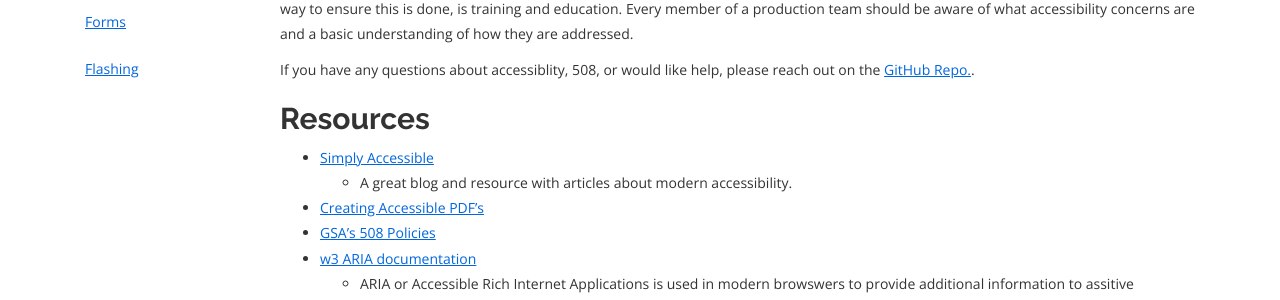
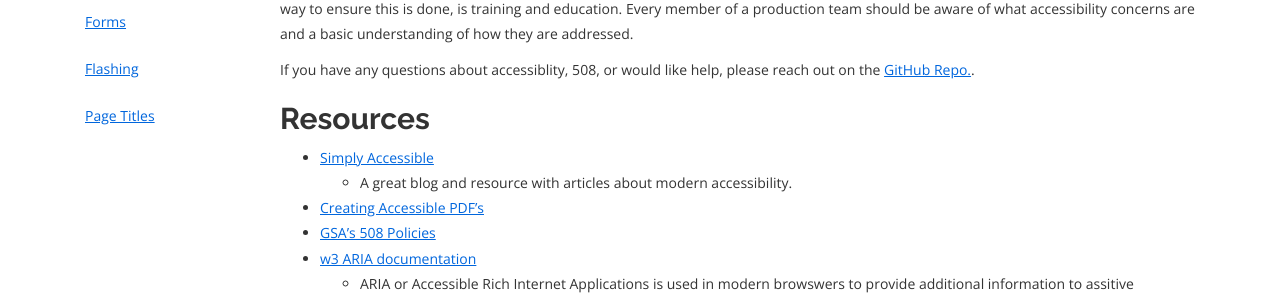
Before and after one commit to 18F/accessibility, a Jekyll site: the page built from index.md, in a window 1280 px wide. Shown: the part 335-635 px from the top of the page. Built offline with Jekyll 4.4.1, drawn with Linux system fonts in a browser that asks for light colours; nearby versions of some CDN libraries; Markdown is read by kramdown in place of the engine named in the settings.

Commit message:
Added page titles page

```diff
--- a/_includes/header.html
+++ b/_includes/header.html
@@ -95,8 +95,8 @@ We're always looking for curious people with diverse skill-sets. Let's talk at 1
             <li><a href='{{site.baseurl}}/color/'>Color and Contrast</a></li>
             <li><a href='{{site.baseurl}}/forms/'>Forms</a></li>
             <li><a href='{{site.baseurl}}/flashing/'>Flashing</a></li>
-            <!--<li><a href='{{site.baseurl}}/pagetitles/'>Page Titles</a></li>
-            <li><a href='{{site.baseurl}}/multimedia/'>Multimedia</a></li>
+            <li><a href='{{site.baseurl}}/pagetitles/'>Page Titles</a></li>
+            <!--<li><a href='{{site.baseurl}}/multimedia/'>Multimedia</a></li>
             <li><a href='{{site.baseurl}}/timeouts/'>Time Outs</a></li>
             <li><a href='{{site.baseurl}}/properties/'>Web Text Properties</a></li>
             <li><a href='{{site.baseurl}}/tables/'>Data Tables</a></li>
```
